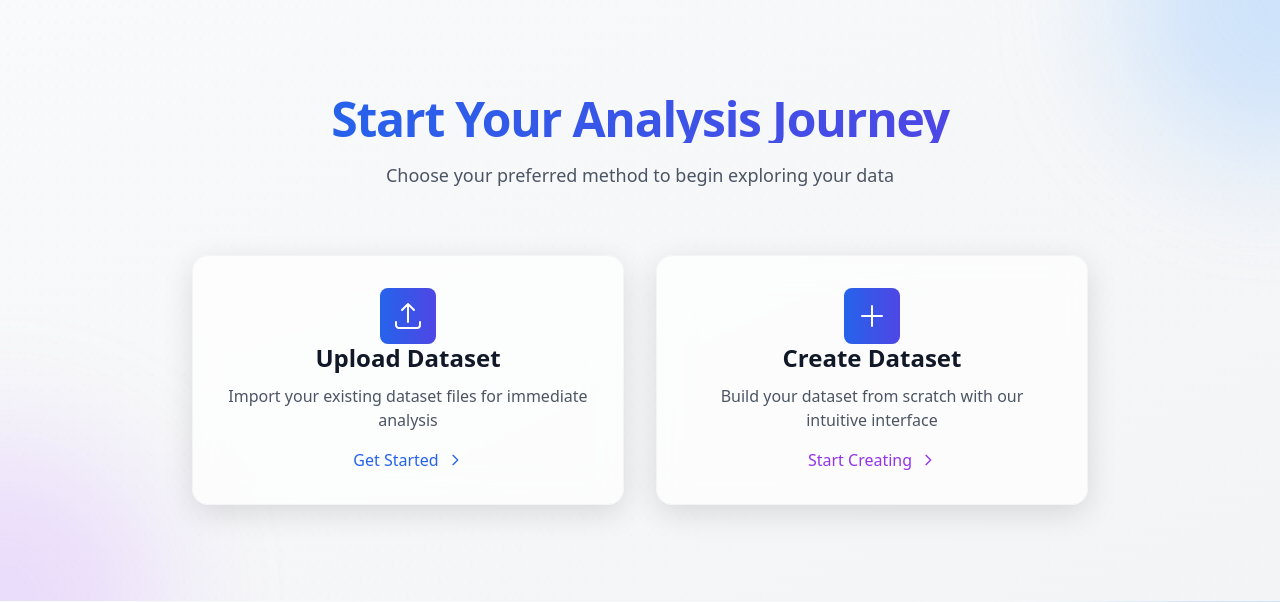
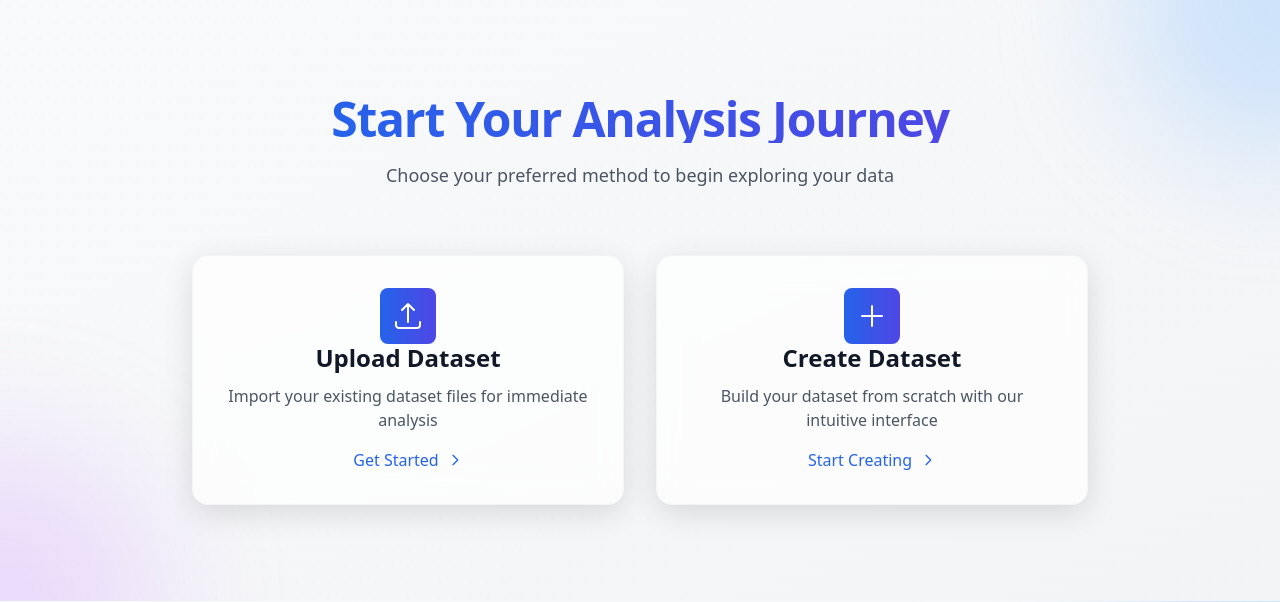
Before and after one commit to Aayush007A/ML_Automate, a Django app: page / in a window 1280 px wide. Shown: the part 698-1300 px from the top of the page. Run offline with Django 5.2, Linux system fonts and the light colour scheme; some libraries are stand-ins or nearby versions.

Commit message:
Logo Redesigned

```diff
--- a/DataFlowDesk/templates/base.html
+++ b/DataFlowDesk/templates/base.html
@@ -4,7 +4,7 @@
 <head>
     <meta charset="UTF-8">
     <meta name="viewport" content="width=device-width, initial-scale=1.0">
-    <link rel="icon" type="image/png" href="{% static 'images/icon.png' %}">
+    <link rel="icon" type="image/png" href="{% static 'images/icon1.png' %}">
     <title>{% block title %}ML Automate{% endblock %}</title>
     <script src="https://cdn.tailwindcss.com"></script>
     <style>
--- a/DataFlowDesk/templates/home.html
+++ b/DataFlowDesk/templates/home.html
@@ -155,7 +155,7 @@
                         <p class="text-gray-600 text-center">
                             Build your dataset from scratch with our intuitive interface
                         </p>
-                        <span class="mt-4 inline-flex items-center text-purple-600 group-hover:text-purple-700">
+                        <span class="mt-4 inline-flex items-center text-blue-600 group-hover:text-blue-700">
                             Start Creating
                             <svg class="w-4 h-4 ml-2 group-hover:translate-x-1 transition-transform" fill="none" viewBox="0 0 24 24" stroke="currentColor">
                                 <path stroke-linecap="round" stroke-linejoin="round" stroke-width="2" d="M9 5l7 7-7 7"/>
```
Also changed, not shown: DataFlowDesk/static/images/icon1.png (added).
